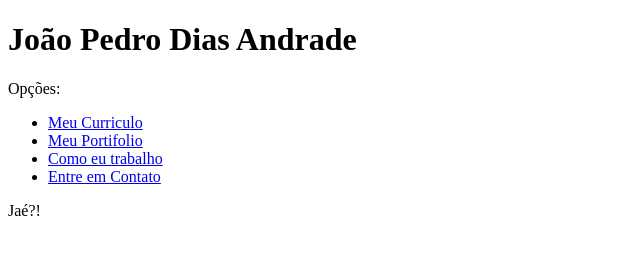
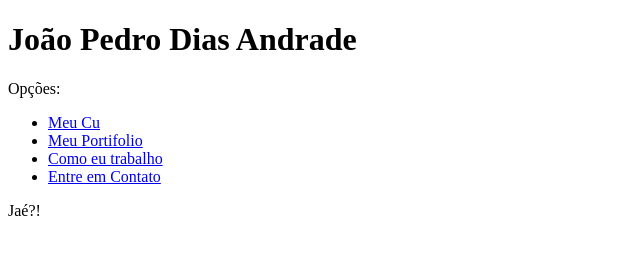
Before and after one commit to joaodospedregulho/joaodospedregulho.github.io, a plain HTML site: page index.html in a window 1280 px wide. Shown: the full height of the page, 0-640 px from the left. Drawn offline with Linux system fonts and the light colour scheme.

Commit message:
Update index.html

```diff
--- a/index.html
+++ b/index.html
@@ -8,7 +8,7 @@
     <h1>João Pedro Dias Andrade</h1>
     <p>Opções: </p>
     <ul>
-        <li><a href = "curriculo.">Meu Curriculo</a></li>
+        <li><a href = "curriculo.html">Meu Cu</a></li>
         <li><a href = "portifolio_senai.html">Meu Portifolio</a></li>
         <li><a href = "atendimento.html">Como eu trabalho</a></li>
         <li><a href = "contato.html">Entre em Contato</a></li>
```
